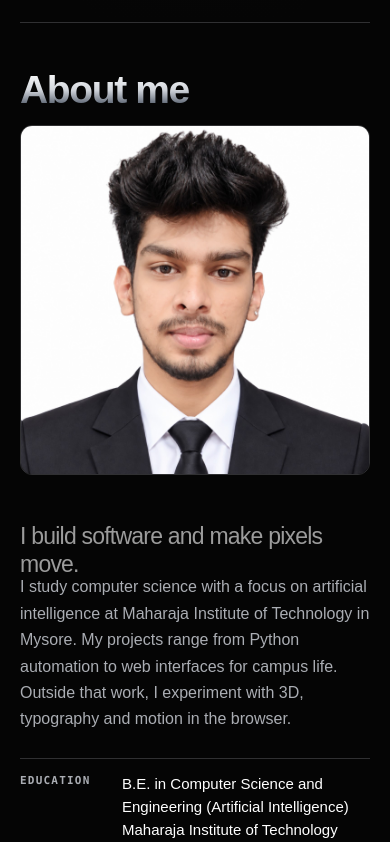
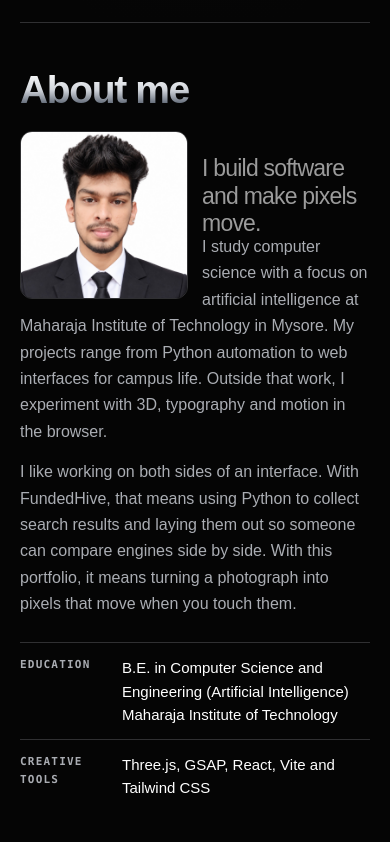
Before and after one commit to HYVIKAS6/Vikas-portfolio, a React (Vite) app: page / in a window 390 px wide. Shown: the part 822-1664 px from the top of the page. Built offline with nearby package versions, Linux system fonts and the light colour scheme.

Commit message:
Expand the About Me bio and align it with the portrait

```diff
--- a/src/components/Sections.jsx
+++ b/src/components/Sections.jsx
@@ -51,9 +51,9 @@ export function Projects() {
 
 export function About() {
   return (
-    <section className="section shell split" id="about">
-      <div className="about-heading">
+    <section className="section shell" id="about">
       <h2>About me<span>.</span></h2>
+      <div className="about-layout">
         <img
           className="about-portrait"
           src={asset('about-vikas.png')}
@@ -63,8 +63,7 @@ export function About() {
           loading="lazy"
           decoding="async"
         />
-      </div>
-      <div>
+        <div className="about-details">
           <p className="statement">
             I build software and make pixels move.
           </p>
@@ -72,6 +71,12 @@ export function About() {
             I study computer science with a focus on artificial intelligence at {me.college} in
             Mysore. My projects range from Python automation to web interfaces for campus life.
             Outside that work, I experiment with 3D, typography and motion in the browser.
+          </p>
+          <p className="body-copy">
+            I like working on both sides of an interface. With FundedHive, that means using Python
+            to collect search results and laying them out so someone can compare engines side by
+            side. With this portfolio, it means turning a photograph into pixels that move when
+            you touch them.
           </p>
           <dl className="facts">
             <div id="journey">
@@ -87,6 +92,7 @@ export function About() {
               <dd>Three.js, GSAP, React, Vite and Tailwind CSS</dd>
             </div>
           </dl>
+        </div>
       </div>
     </section>
   )
--- a/src/index.css
+++ b/src/index.css
@@ -380,12 +380,15 @@ footer a {
   grid-template-columns: 0.85fr 1.25fr;
   gap: clamp(24px, 5vw, 75px);
 }
-.about-heading {
-  min-width: 0;
-  display: flex;
-  flex-direction: column;
-  align-items: flex-start;
-  gap: 22px;
+.about-layout {
+  display: grid;
+  grid-template-columns: minmax(0, 0.85fr) minmax(0, 1.25fr);
+  align-items: start;
+  column-gap: clamp(24px, 5vw, 75px);
+  margin-top: 22px;
+}
+.about-details .body-copy + .body-copy {
+  margin-top: 14px;
 }
 .about-portrait {
   width: min(576px, 100%);
@@ -541,15 +544,16 @@ footer {
   .hero-details {
     align-items: start;
   }
-  .about-heading {
-    flex-direction: row;
-    flex-wrap: wrap;
-    align-items: center;
-    justify-content: space-between;
-    gap: 16px;
+  .about-layout {
+    display: flow-root;
   }
   .about-portrait {
-    width: min(384px, 100%);
+    float: left;
+    width: min(384px, 48%);
+    margin: 0 clamp(14px, 3vw, 22px) 12px 0;
+  }
+  .about-details .facts {
+    clear: both;
   }
   .split {
     grid-template-columns: 1fr;
```
Lines whose indentation alone changed are shown as unchanged.
